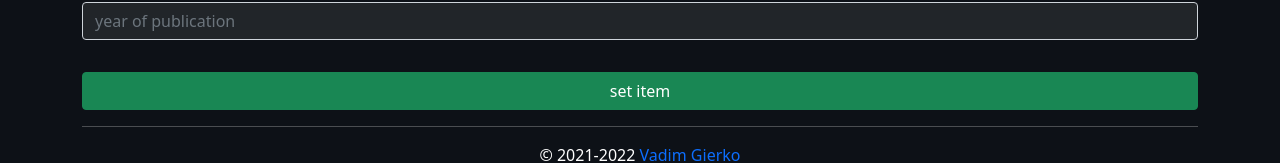
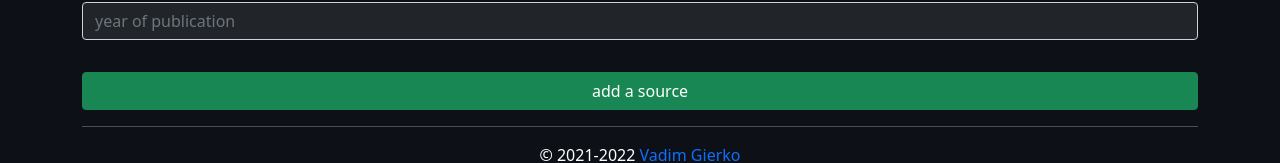
Before and after one commit to vadimgierko/linky-notes, a React (Create React App) app: page /#/add-source in a window 1280 px wide. Shown: the part 744-907 px from the top of the page. Built offline with nearby package versions, Linux system fonts and the light colour scheme; no server answers.

Commit message:
+ <SubmitFormSection> which controls if submit button is also a link

```diff
--- a/src/App.js
+++ b/src/App.js
@@ -69,6 +69,9 @@ export default function App() {
 					<Route path="/add-source">
 						<AddSource />
 					</Route>
+					<Route path="/sources">
+						<div>Sources!!!</div>
+					</Route>
 					<Route path="/">
 						<Items />
 					</Route>
--- a/src/components/pages/AddSource.js
+++ b/src/components/pages/AddSource.js
@@ -22,13 +22,6 @@ const FORM_STRUCTURE = {
 	yearOfPublication: {
 		placeholder: "year of publication",
 	},
-	//===================================================================
-	// email: {
-	// 	type: "email",
-	// },
-	// password: {
-	// 	type: "password",
-	// },
 };
 
 export default function AddSource() {
@@ -46,7 +39,9 @@ export default function AddSource() {
 				<Form
 					structure={FORM_STRUCTURE}
 					data={null}
+					submitText="add a source" // the text for the submit button
 					//onSubmit={handleSubmit}
+					//link="/sources" // add link, if you want to submit item be a link button
 				/>
 			</div>
 		</div>
--- a/src/reusable-components/organisms/Form.js
+++ b/src/reusable-components/organisms/Form.js
@@ -1,4 +1,5 @@
 import { useEffect, useState } from "react";
+import { Link } from "react-router-dom";
 import { useTheme } from "../../hooks/use-theme";
 import Button from "../atoms/Button";
 
@@ -12,7 +13,8 @@ import Button from "../atoms/Button";
 //   - <Form /> (the only one exported)
 // - subcomponents:
 //   - <Subform />
-//   - <LabelInputGroup />
+//     - <LabelInputGroup />
+//   - <SubmitFormSection />
 // - methods:
 //   - initiateComboFromStructure()
 //   - extractItemDataFromCombo()
@@ -21,7 +23,9 @@ import Button from "../atoms/Button";
 export default function Form({
 	structure,
 	data,
+	submitText = "call to action goes here",
 	onSubmit = (objectReturnedFromForm) => console.log(objectReturnedFromForm),
+	link,
 }) {
 	const [combo, setCombo] = useState();
 
@@ -85,9 +89,10 @@ export default function Form({
 				);
 			})}
 			<br />
-			<Button
-				text="set item"
-				onClick={() => onSubmit(extractItemDataFromCombo(combo))}
+			<SubmitFormSection
+				submitText={submitText}
+				onSubmit={() => onSubmit(extractItemDataFromCombo(combo))}
+				link={link}
 			/>
 		</form>
 	);
@@ -143,6 +148,23 @@ function LabelInputGroup({ item, itemKey, onInputChange }) {
 				placeholder={item.placeholder}
 				onChange={(e) => onInputChange(e.target.value)}
 			/>
+		</div>
+	);
+}
+
+function SubmitFormSection({ submitText, onSubmit, link }) {
+	if (link)
+		return (
+			<div className="submit-form-section">
+				<Link to={link}>
+					<Button text={submitText} onClick={onSubmit} />
+				</Link>
+			</div>
+		);
+
+	return (
+		<div className="submit-form-section">
+			<Button text={submitText} onClick={onSubmit} />
 		</div>
 	);
 }
```
